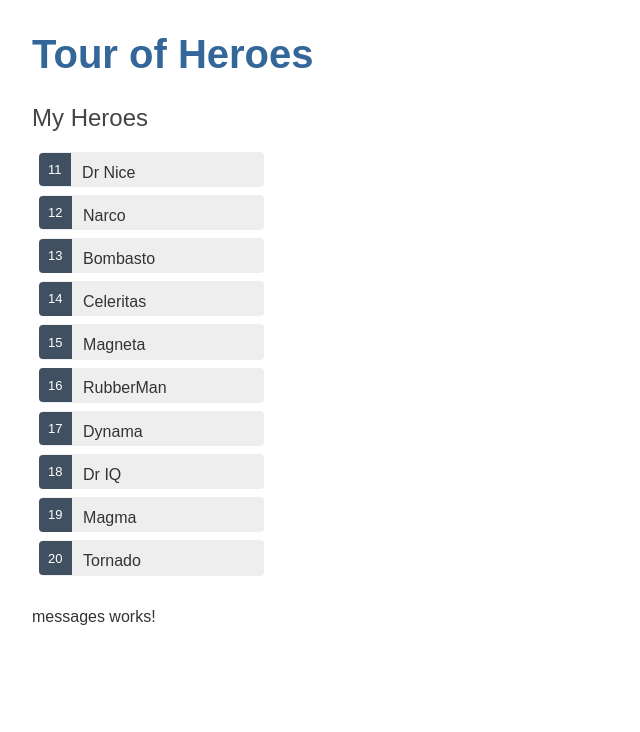
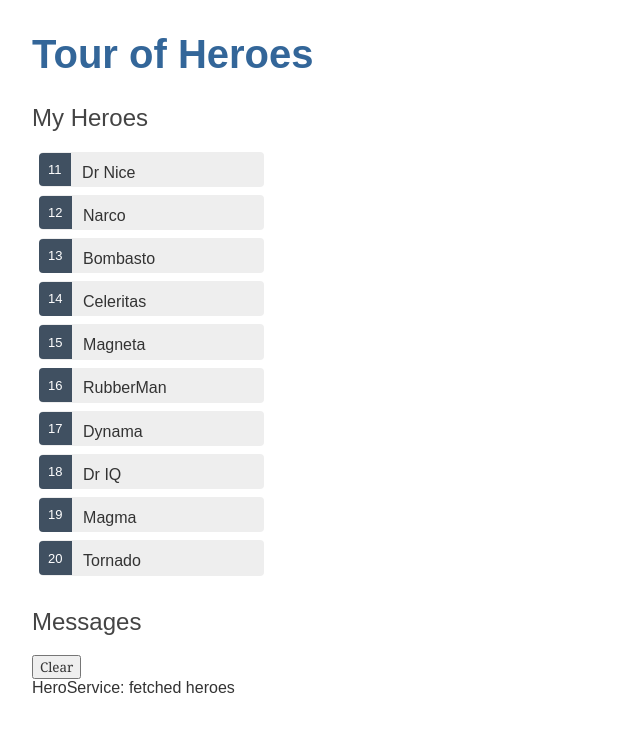
Before and after one commit to ThusithaBandara/angular-tour-of-heroes, an Angular app: page / in a window 1280 px wide. Shown: the top 732 px of the page, without its empty margins (0-640 px from the left). Built offline with nearby package versions, Linux system fonts and the light colour scheme.

Commit message:
Complete the Services

```diff
--- a/src/app/hero.service.ts
+++ b/src/app/hero.service.ts
@@ -1,6 +1,7 @@
 import { Injectable } from '@angular/core';
 import { Hero } from "./hero";
 import { HEROES } from "./mock-heroes";
+import { MessageService } from "./message.service";
 import { Observable, of } from "rxjs";
 
 @Injectable({
@@ -8,9 +9,10 @@
 })
 export class HeroService {
 
-  constructor() { }
+  constructor(private messageService:MessageService) { }
 
   getHeroes():Observable<Hero[]>{
+    this.messageService.add('HeroService: fetched heroes');
     return of(HEROES);
   }
 }
--- a/src/app/message.service.ts
+++ b/src/app/message.service.ts
@@ -4,6 +4,14 @@
   providedIn: 'root'
 })
 export class MessageService {
+  messages: string[]=[];
 
   constructor() { }
+  add(message:string){
+    this.messages.push(message);
+
+  }
+  clear(){
+    this.messages=[];
+  }
 }
--- a/src/app/messages/messages.component.html
+++ b/src/app/messages/messages.component.html
@@ -1 +1,7 @@
-<p>messages works!</p>
+<div *ngIf="messageService.messages.length">
+    <h2>Messages</h2>
+    <button class="clear" (click)="messageService.clear()"
+
+    >Clear</button>
+    <div *ngFor="let message of messageService.messages">{{message}}</div>
+</div>
--- a/src/app/messages/messages.component.ts
+++ b/src/app/messages/messages.component.ts
@@ -1,4 +1,5 @@
 import { Component, OnInit } from '@angular/core';
+import { MessageService } from "../message.service";
 
 @Component({
   selector: 'app-messages',
@@ -7,7 +8,7 @@
 })
 export class MessagesComponent implements OnInit {
 
-  constructor() { }
+  constructor(public messageService:MessageService) { }
 
   ngOnInit() {
   }
```
